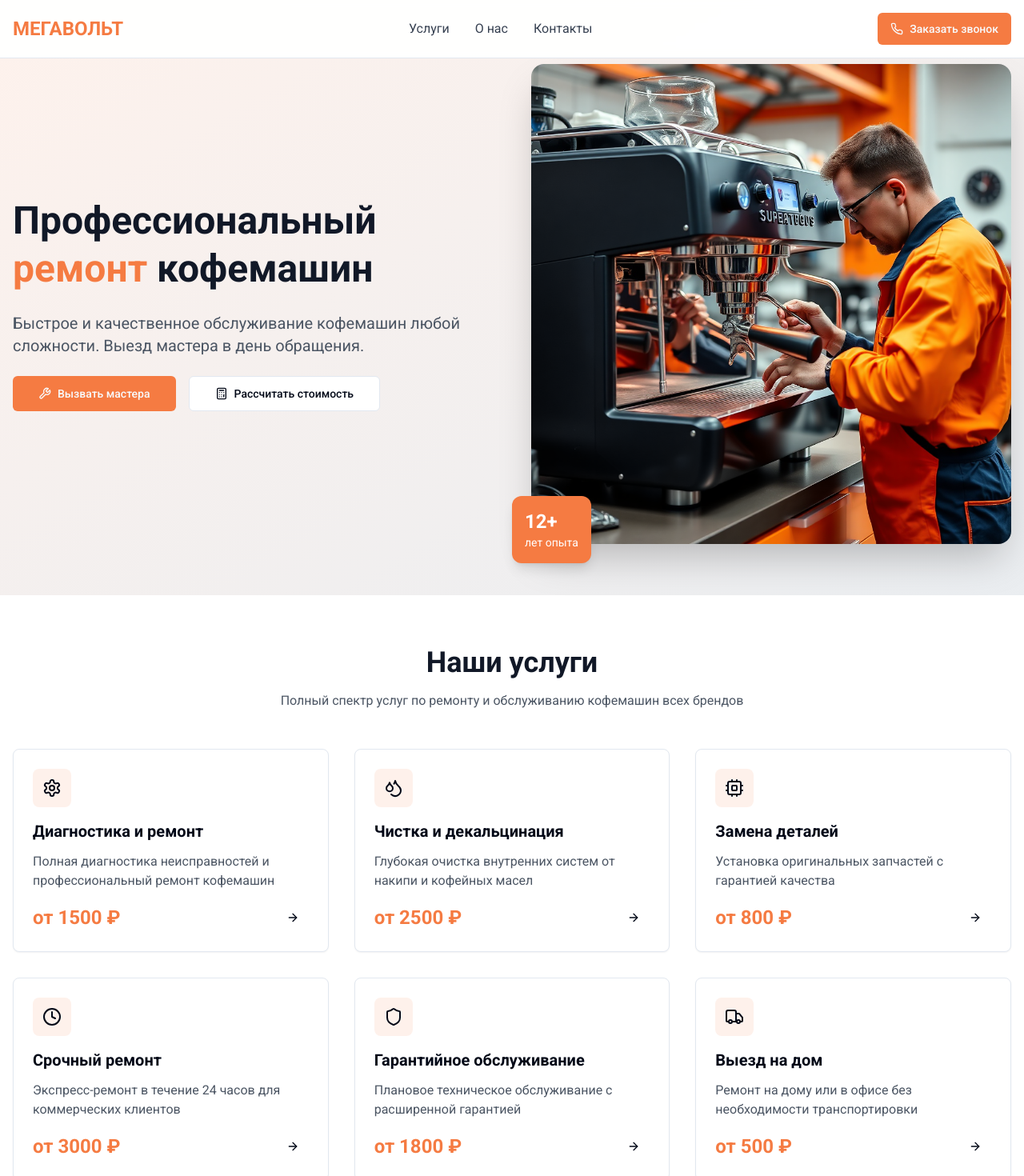
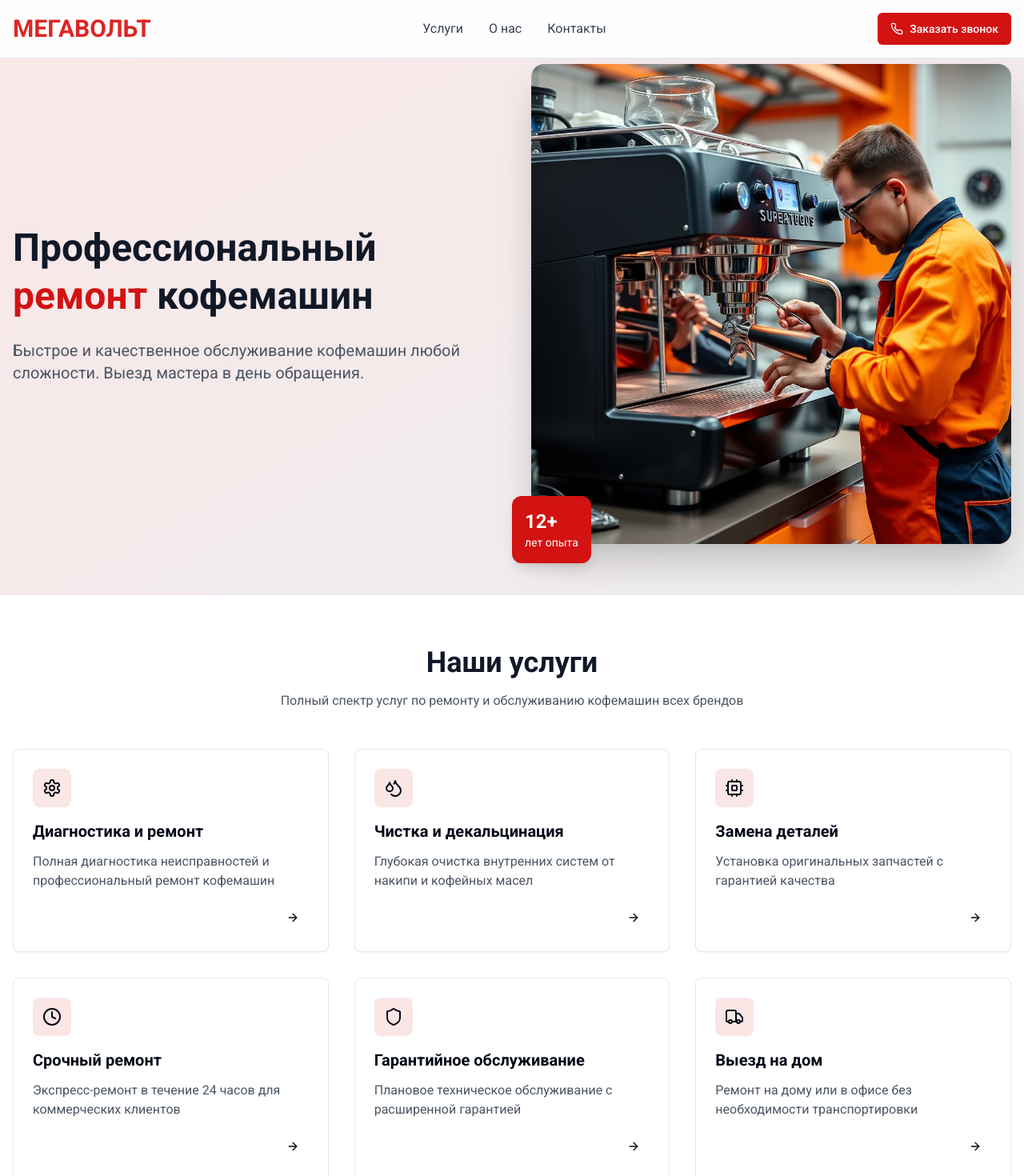
Before and after one commit to pr-poehali-dev/coffee-machine-page, a React (Vite) app: page / in a window 1280 px wide. Shown: the top 1470 px of the page at 80% size. Built offline with nearby package versions, Linux system fonts and the light colour scheme.

Commit message:
Стилизация сайта: цвета и правки

```diff
--- a/src/index.css
+++ b/src/index.css
@@ -15,11 +15,11 @@
     --popover: 0 0% 100%;
     --popover-foreground: 222.2 84% 4.9%;
 
-    --primary: 19 90% 61%;
-    --primary-foreground: 210 40% 98%;
+    --primary: 0 84% 45%;
+    --primary-foreground: 0 0% 100%;
 
-    --secondary: 210 40% 31%;
-    --secondary-foreground: 210 40% 98%;
+    --secondary: 210 11% 30%;
+    --secondary-foreground: 0 0% 100%;
 
     --muted: 210 40% 96.1%;
     --muted-foreground: 215.4 16.3% 46.9%;
--- a/src/pages/Index.tsx
+++ b/src/pages/Index.tsx
@@ -11,7 +11,7 @@ const Index = () => {
       {/* Navigation */}
       <nav className="fixed top-0 w-full bg-white/95 backdrop-blur-sm z-50 border-b">
         <div className="container mx-auto px-4 py-4 flex justify-between items-center">
-          <div className="text-2xl font-bold text-primary">МЕГАВОЛЬТ</div>
+          <div className="text-3xl font-bold text-red-600">МЕГАВОЛЬТ</div>
           <div className="hidden md:flex space-x-8">
             <a href="#services" className="text-gray-700 hover:text-primary transition-colors">Услуги</a>
             <a href="#about" className="text-gray-700 hover:text-primary transition-colors">О нас</a>
@@ -35,16 +35,7 @@ const Index = () => {
               <p className="text-xl text-gray-600">
                 Быстрое и качественное обслуживание кофемашин любой сложности. Выезд мастера в день обращения.
               </p>
-              <div className="flex flex-col sm:flex-row gap-4">
-                <Button size="lg" className="bg-primary hover:bg-primary/90 hover:scale-105 transition-all duration-200">
-                  <Icon name="Wrench" size={20} />
-                  Вызвать мастера
-                </Button>
-                <Button size="lg" variant="outline" className="hover:scale-105 transition-all duration-200">
-                  <Icon name="Calculator" size={20} />
-                  Рассчитать стоимость
-                </Button>
-              </div>
+
             </div>
             <div className="relative">
               <img
@@ -77,37 +68,37 @@ const Index = () => {
                 icon: "Settings",
                 title: "Диагностика и ремонт",
                 description: "Полная диагностика неисправностей и профессиональный ремонт кофемашин",
-                price: "от 1500 ₽"
+
               },
               {
                 icon: "Droplets",
                 title: "Чистка и декальцинация",
                 description: "Глубокая очистка внутренних систем от накипи и кофейных масел",
-                price: "от 2500 ₽"
+
               },
               {
                 icon: "Cpu",
                 title: "Замена деталей",
                 description: "Установка оригинальных запчастей с гарантией качества",
-                price: "от 800 ₽"
+
               },
               {
                 icon: "Clock",
                 title: "Срочный ремонт",
                 description: "Экспресс-ремонт в течение 24 часов для коммерческих клиентов",
-                price: "от 3000 ₽"
+
               },
               {
                 icon: "Shield",
                 title: "Гарантийное обслуживание",
                 description: "Плановое техническое обслуживание с расширенной гарантией",
-                price: "от 1800 ₽"
+
               },
               {
                 icon: "Truck",
                 title: "Выезд на дом",
                 description: "Ремонт на дому или в офисе без необходимости транспортировки",
-                price: "от 500 ₽"
+
               }
             ].map((service, index) => (
               <Card key={index} className="hover:shadow-lg transition-all duration-300 hover:-translate-y-2 group">
@@ -117,8 +108,7 @@ const Index = () => {
                   </div>
                   <h3 className="text-xl font-semibold mb-3">{service.title}</h3>
                   <p className="text-gray-600 mb-4">{service.description}</p>
-                  <div className="flex justify-between items-center">
-                    <span className="text-2xl font-bold text-primary">{service.price}</span>
+                  <div className="flex justify-end items-center">
                     <Button variant="ghost" size="sm" className="group-hover:bg-primary group-hover:text-white">
                       <Icon name="ArrowRight" size={16} />
                     </Button>
```
Also changed, not shown: 1 other file (tests, documents, lock files or other folders).
